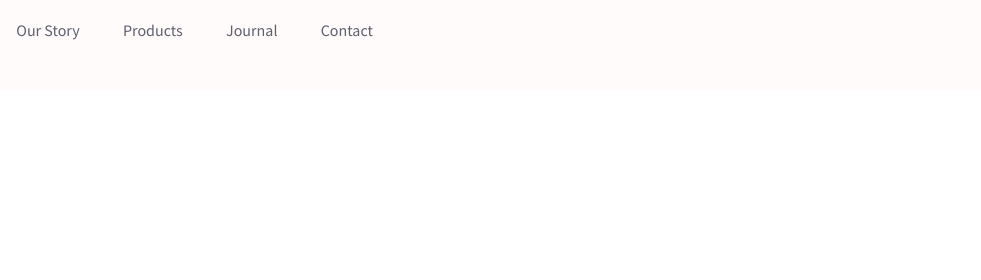
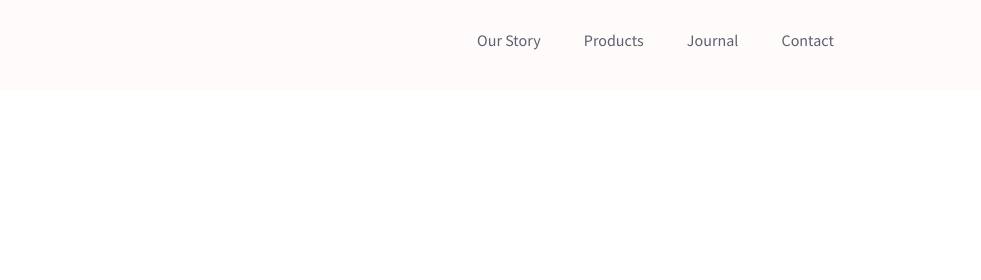
Before and after one commit to saurabhpawar8/ark-studio, a plain HTML site: page index.html in a window 1280 px wide. Shown: the top 280 px of the page, 299-1280 px from the left. Drawn offline with Linux system fonts and the light colour scheme; files whose address does not match are found by name.

Commit message:
Update index.html

```diff
--- a/index.html
+++ b/index.html
@@ -1,4 +1,3 @@
-
 <!DOCTYPE html>
 <html lang="en">
 
@@ -15,7 +14,8 @@
 
     <header class="transparent_nav">
         <img src="img/logo.png" alt="logo" id="logo">
-        <nav class-"nav_bar">
+        <nav>
+            <div class="nav_bar">
 
                 <ul id="nav_list">
                     <li><a href="#" id="nav_item_1">Our Story</a></li>
@@ -23,6 +23,7 @@
                     <li><a href="#" id="nav_item_3">Journal</a></li>
                     <li><a href="#" id="nav_item_4">Contact</a></li>
                 </ul>
+            </div>
         </nav>
     </header>
     <section class="cta">
```
Lines whose indentation alone changed are shown as unchanged.
